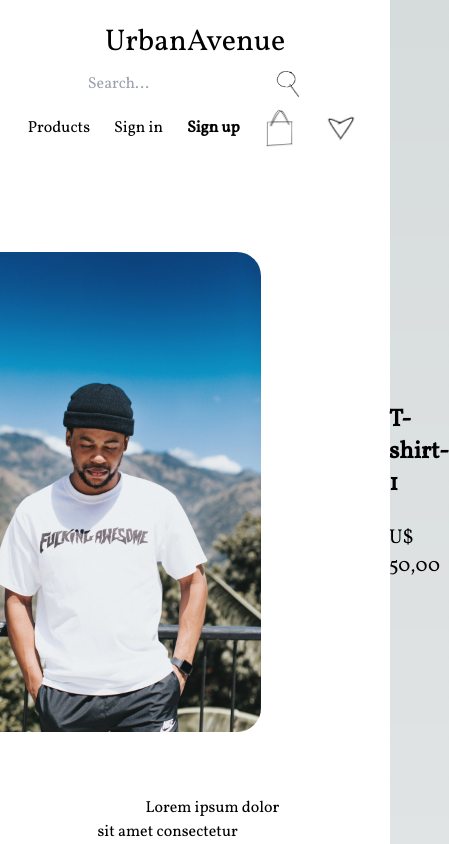
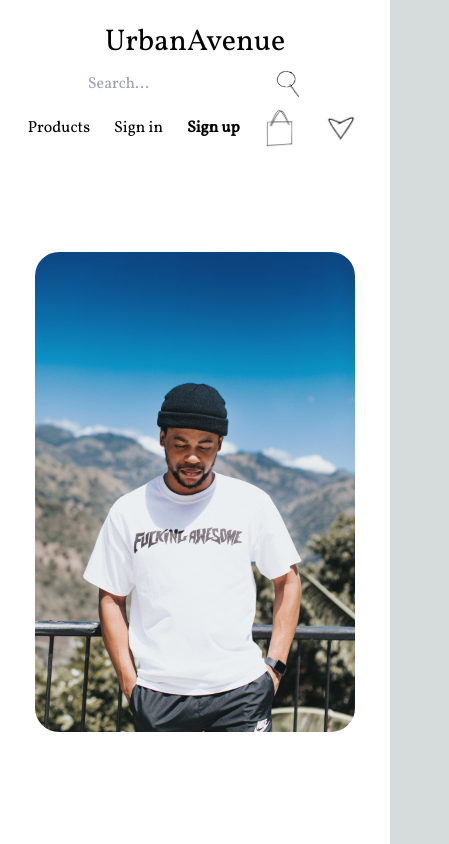
Before and after one commit to joaopedrosc250/e-commerce, a Next.js app: page /pageproduct in a window 390 px wide. Shown: the top 844 px of the page, 449 px wide, since content can reach past the window. Built offline with nearby package versions, Linux system fonts and the light colour scheme.

Commit message:
:wrench: minor-changes

```diff
--- a/src/app/pageproduct/page.tsx
+++ b/src/app/pageproduct/page.tsx
@@ -242,7 +242,7 @@ export default function PageProduct() {
       <Nav />
       <div className="flex flex-row gap-20 justify-center items-center lg:h-auto xs:h-auto">
         <div className="flex flex-col justify-center gap-16 items-center mt-20">
-          <div className="flex flex-row gap-32 justify-center items-center">
+          <div className="flex lg:flex-row xs:flex-col gap-32 justify-center items-center">
             <img
               src="model-5.jpg"
               alt="product"
```
